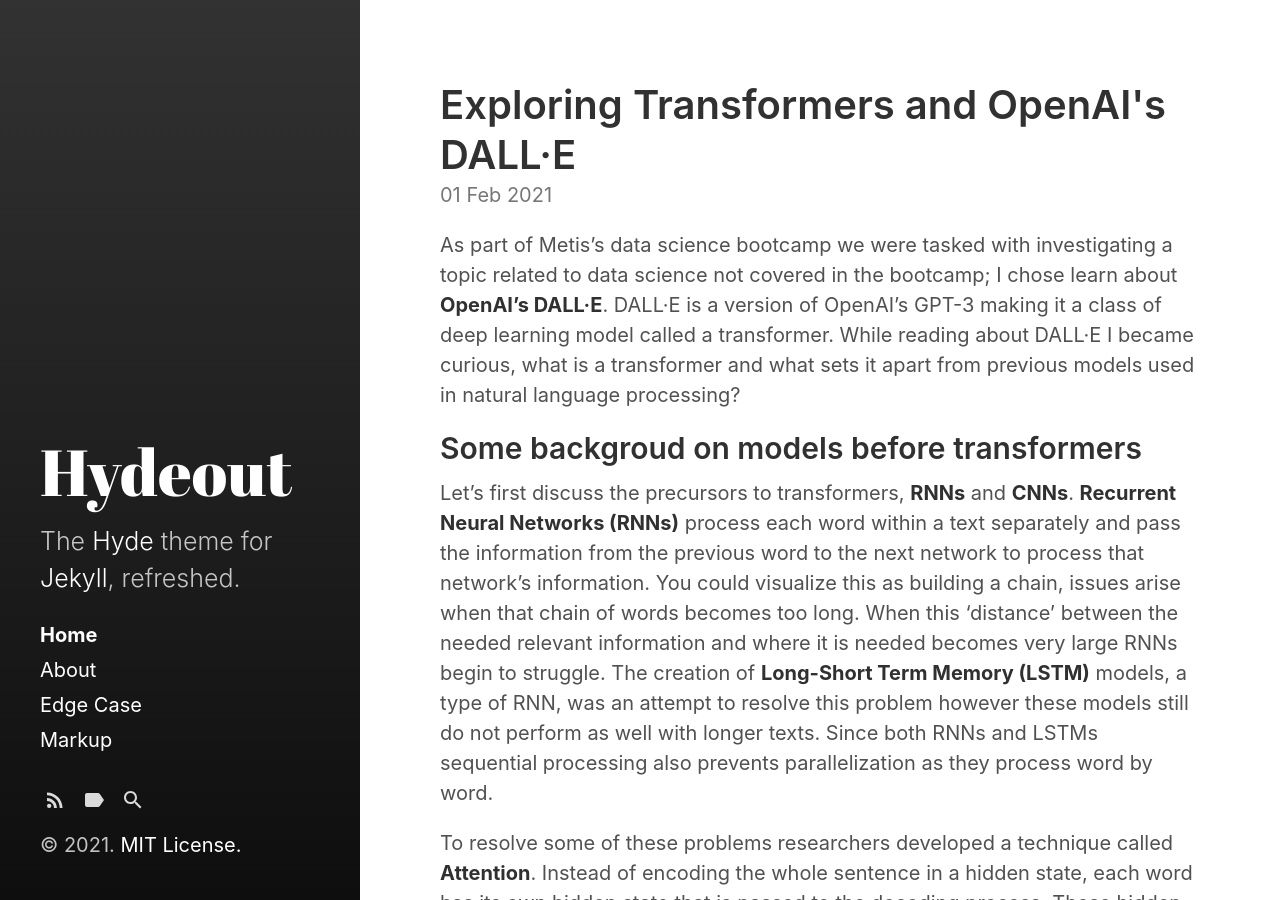
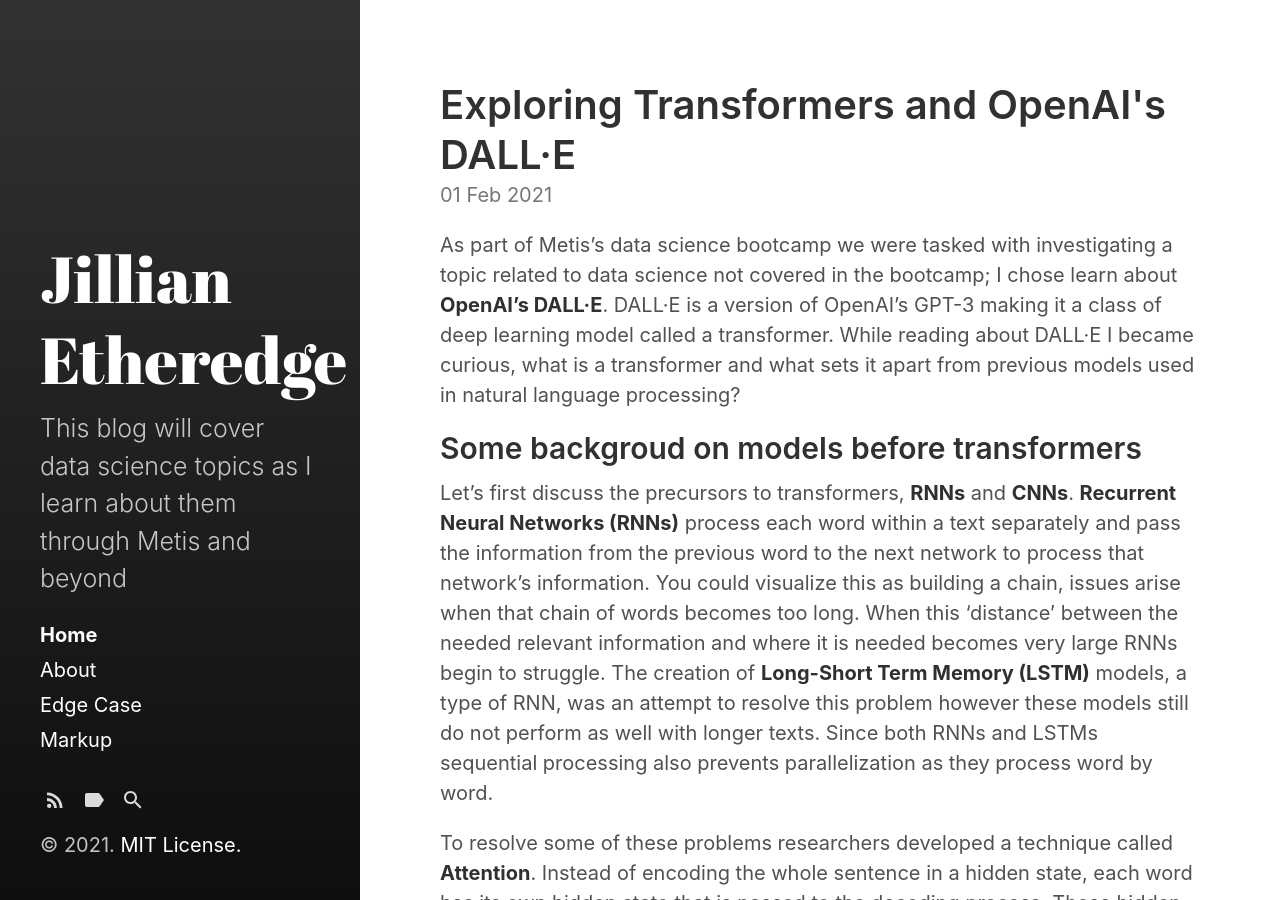
Before and after one commit to Jilliane1993/Jilliane1993.github.io, a Jekyll site: the page built from index.html, in a window 1280 px wide and 900 px high. Built offline with Jekyll 4.4.1, drawn with Linux system fonts in a browser that asks for light colours; the list of posts is cut into pages by our own code.

Commit message:
Update _config.yml

```diff
--- a/_config.yml
+++ b/_config.yml
@@ -3,9 +3,9 @@ markdown:         kramdown
 highlighter:      rouge
 
 # Setup
-title:            Hydeout
-tagline:          'A Jekyll theme'
-description:      'The <a href="http://hyde.getpoole.com" target="_blank">Hyde</a> theme for <a href="http://jekyllrb.com" target="_blank">Jekyll</a>, refreshed.'
+title:            Jillian Etheredge
+tagline:          'An exploration into data science'
+description:      'This blog will cover data science topics as I learn about them through Metis and beyond'
 url:              https://fongandrew.github.io
 baseurl:          /
                   # the optional subpath of your site, e.g. "/blog"
@@ -15,8 +15,8 @@ baseurl:          /
                   # sidebar_blog_link below.
 
 author:
-  name:           'Andrew Fong'
-  url:            https://twitter.com/fongandrewc
+  name:           'Jillian Etheredge'
+  url:            https://www.linkedin.com/in/jillian-etheredge-357127163/
 
 paginate:         5
 # paginate_path:    '/page:num'
```
